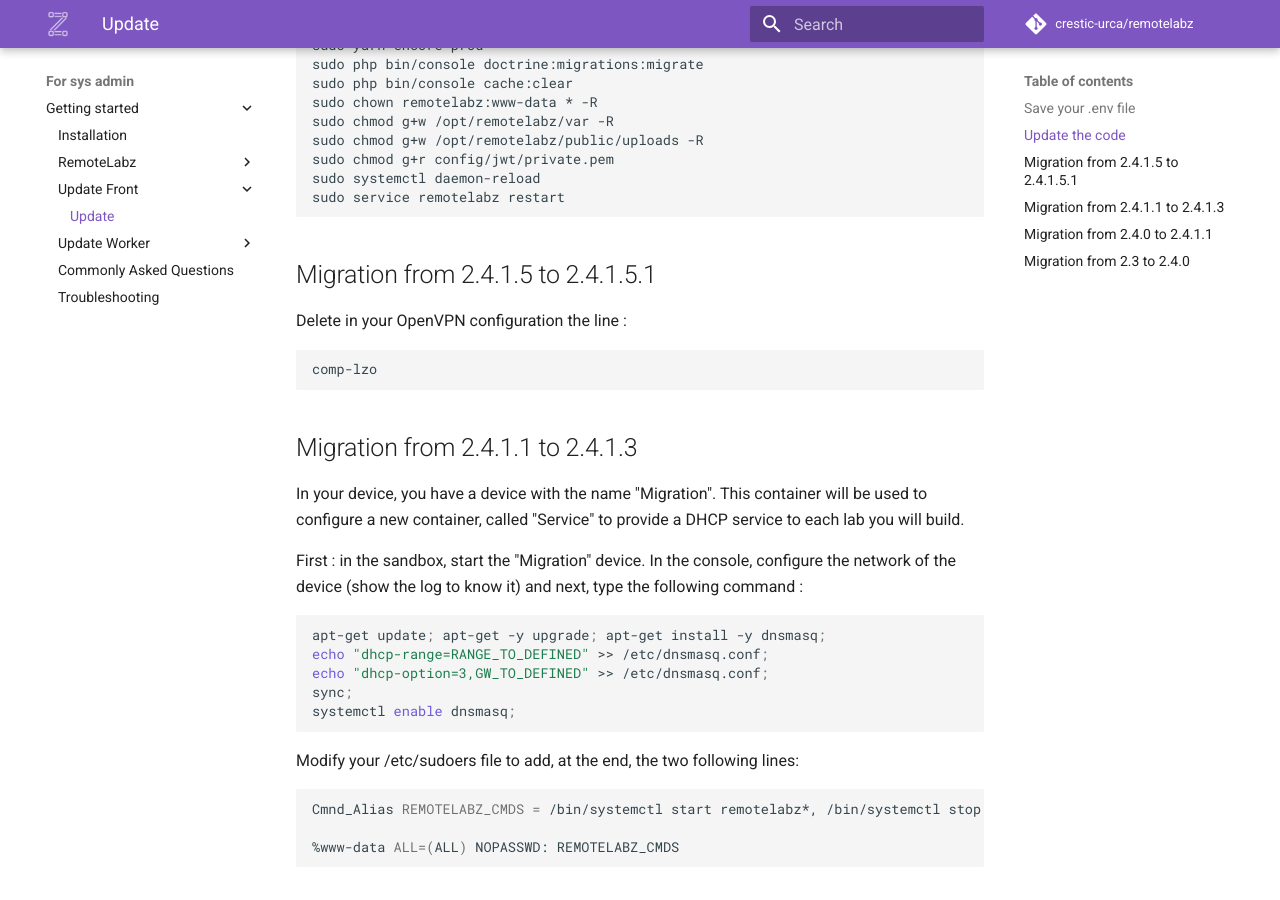
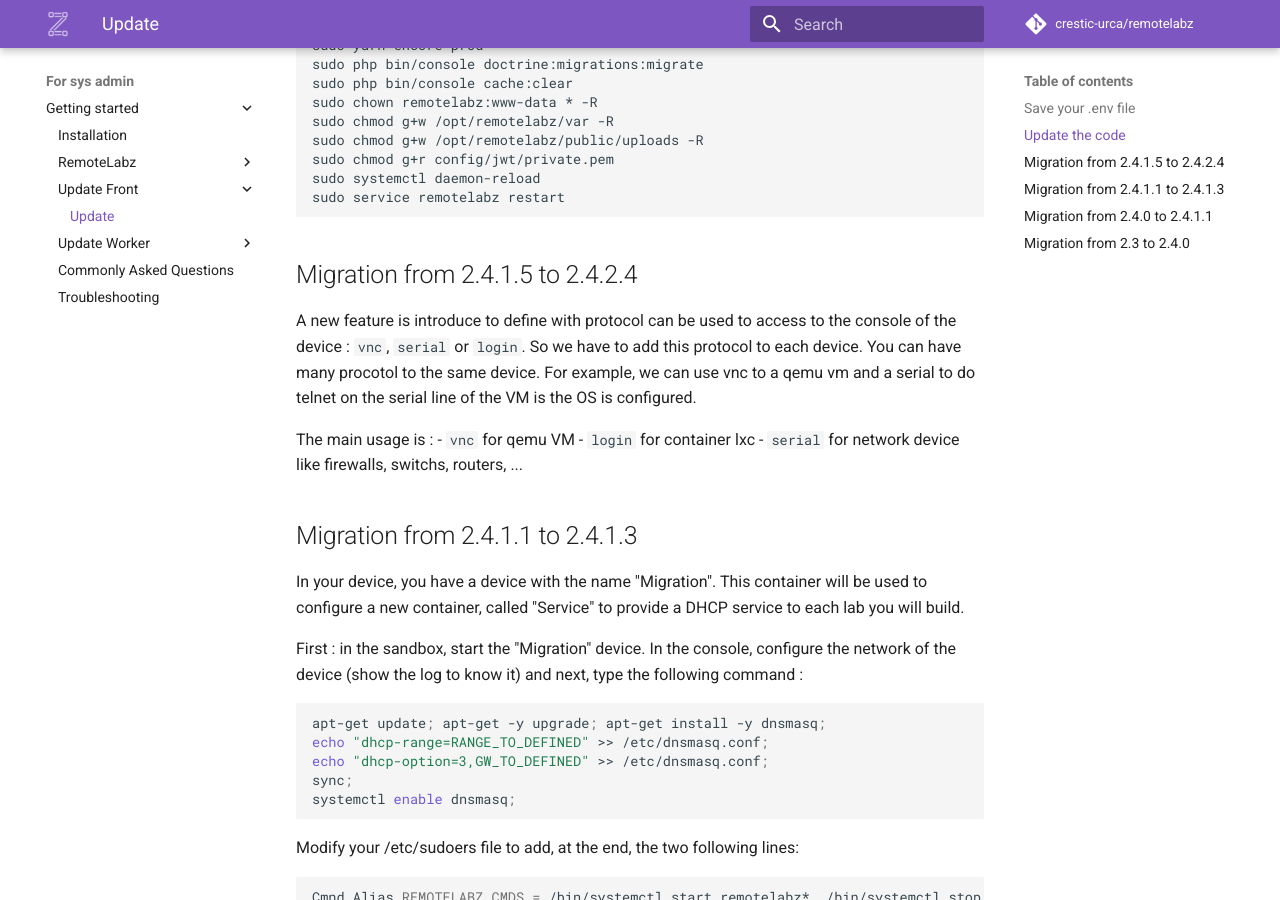
Before and after one commit to remotelabz/remotelabz-docs, an MkDocs documentation site: the page built from docs/administrators/getting-started/ubuntu-front-update.md, in a window 1280 px wide and 900 px high, scrolled down 887 px. Built offline with MkDocs 1.6.1 and Material for MkDocs 9.7.7, drawn with Linux system fonts in a browser that asks for light colours; comment, search, counter and statistics services are not loaded.

Commit message:
Migration to 2.4.2.4

````diff
--- a/docs/administrators/getting-started/ubuntu-front-update.md
+++ b/docs/administrators/getting-started/ubuntu-front-update.md
@@ -40,11 +40,13 @@ sudo systemctl daemon-reload
 sudo service remotelabz restart
 ```
 
-##Migration from 2.4.1.5 to 2.4.1.5.1
-Delete in your OpenVPN configuration the line :
-```bash
-comp-lzo
-```
+##Migration from 2.4.1.5 to 2.4.2.4
+A new feature is introduce to define with protocol can be used to access to the console of the device : `vnc`, `serial` or `login`. So we have to add this protocol to each device. You can have many procotol to the same device. For example, we can use vnc to a qemu vm and a serial to do telnet on the serial line of the VM is the OS is configured.
+
+The main usage is :
+- `vnc` for qemu VM
+- `login` for container lxc
+- `serial` for network device like firewalls, switchs, routers, ...
 
 ##Migration from 2.4.1.1 to 2.4.1.3
 In your device, you have a device with the name "Migration". This container will be used to configure a new container, called "Service" to provide a DHCP service to each lab you will build.
````
Also changed, not shown: docs/administrators/getting-started/ubuntu-front.md (+3 -0 lines), docs/administrators/getting-started/ubuntu-standalone.md (+3 -0 lines).
